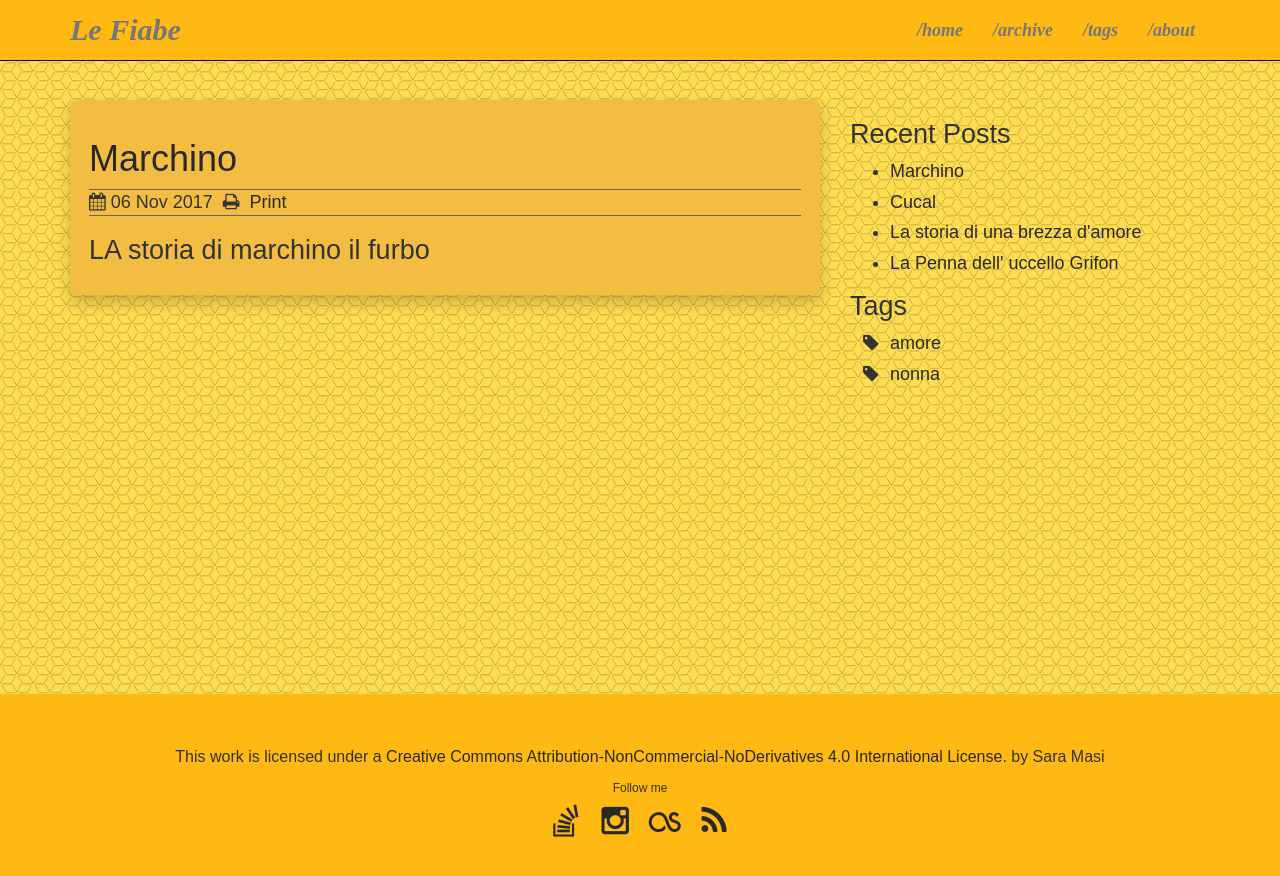
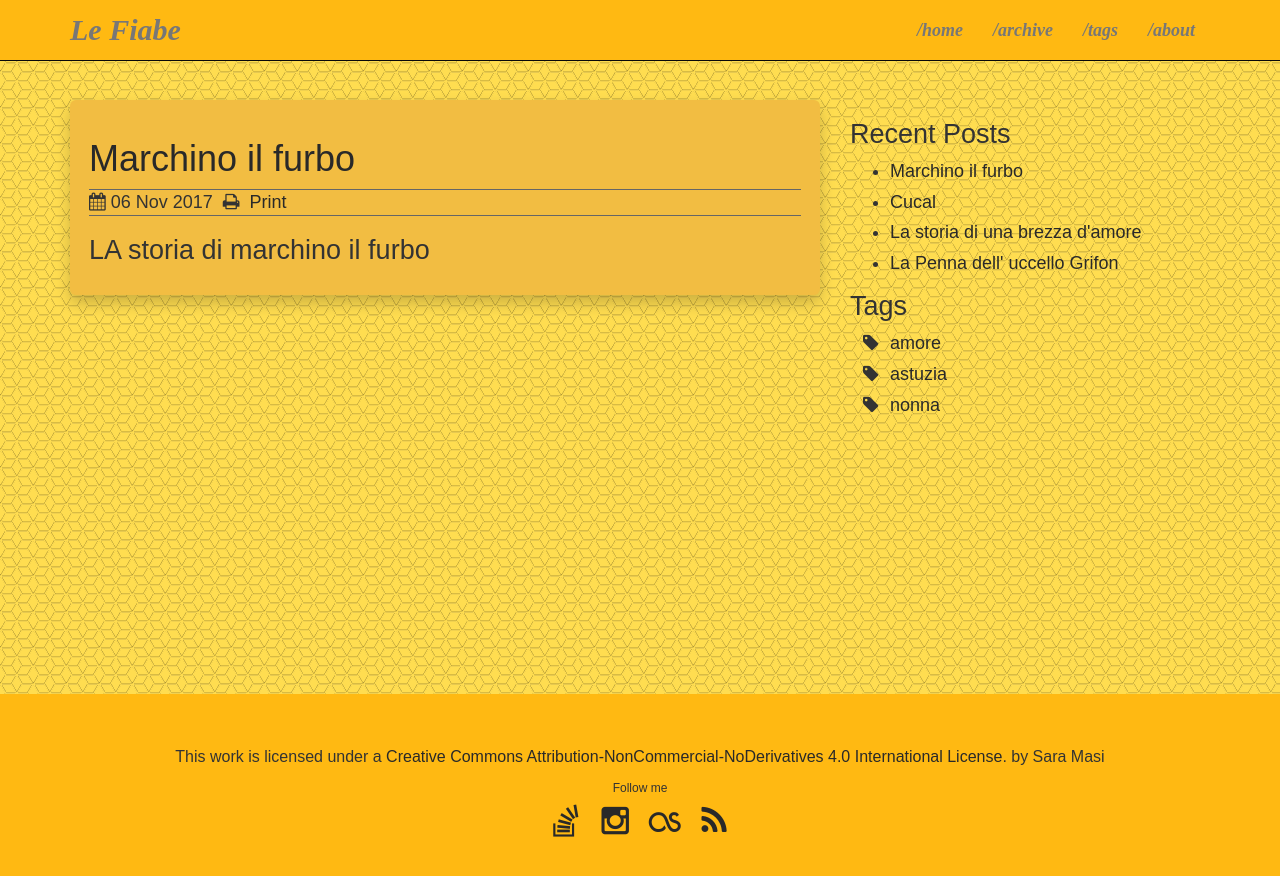
Before and after one commit to saramasi/saramasi.github.io, a Jekyll site: the page built from _posts/2017-11-06-marchino.md, in a window 1280 px wide. Shown: the top 876 px of the page. Built offline with Jekyll 4.4.1, drawn with Linux system fonts in a browser that asks for light colours; some web fonts are replaced.

Commit message:
Update 2017-11-06-marchino.md

```diff
--- a/_posts/2017-11-06-marchino.md
+++ b/_posts/2017-11-06-marchino.md
@@ -2,5 +2,7 @@
 published: true
 '-title': Marchino il furbo
 '-category': astuzia
+title: Marchino il furbo
+category: astuzia
 ---
 ## LA storia di marchino il furbo
```
